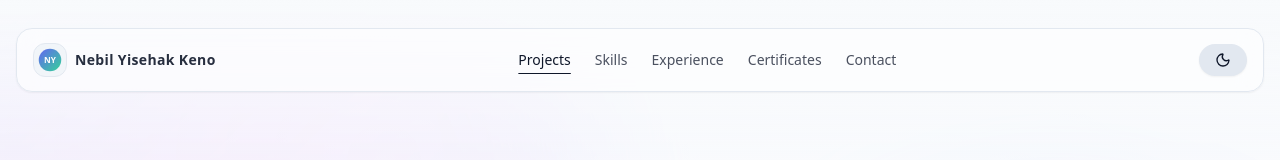
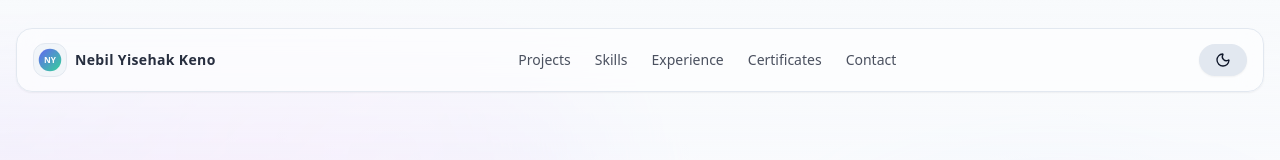
Before and after one commit to Nebil1/Nebil1.github.io, a React (Vite) app: page / in a window 1280 px wide. Shown: the top 160 px of the page. Built offline with nearby package versions, Linux system fonts and the light colour scheme.

Commit message:
updated for App.jsx

```diff
--- a/src/App.jsx
+++ b/src/App.jsx
@@ -109,34 +109,69 @@ export default function App() {
 
   useKeyboardNav({ containerRef, sectionIds, setDark, scrollToTop, scrollToEl, getCurrentSectionIndex });
 
-  // 🔥 Active section highlight (IntersectionObserver tied to scroll container)
+  // Active section highlight (IntersectionObserver tied to scroll container)
+  // Active section (highlight in navbar)
 const [active, setActive] = useState("home");
+
 useEffect(() => {
   const root = containerRef.current;
   if (!root) return;
 
-    const io = new IntersectionObserver(
-      (entries) => {
-        // Pick the section whose center is most visible
-        const visible = entries
-          .filter((e) => e.isIntersecting)
-          .sort((a, b) => b.intersectionRatio - a.intersectionRatio)[0];
-        if (visible?.target?.id) setActive(visible.target.id);
-      },
-      {
-        root,
-        threshold: [0.5],             // ~50% of section visible
-        rootMargin: "-10% 0px -40% 0px", // biases toward section center
+  const els = sectionIds.map((id) => document.getElementById(id)).filter(Boolean);
+  let raf = 0;
+
+  const updateActive = () => {
+    raf = 0;
+
+    const y = root.scrollTop;
+    const h = root.clientHeight;
+
+    // Home guard
+    if (y < 80) {
+      setActive("home");
+      return;
     }
-    );
 
-    sectionIds.forEach((id) => {
-      const el = document.getElementById(id);
-      if (el) io.observe(el);
-    });
+    // Footer-aware guard: only switch to footer when the center line is inside footer
+    const footerEl = document.getElementById("footer");
+    const footerTop = footerEl ? getElTop(footerEl, root) : Infinity;
+    const centerY = y + h * 0.35;
 
-    return () => io.disconnect();
-    // sectionIds is static; root is stable after first mount
+    if (centerY >= footerTop + 16) {
+      setActive("footer");
+      return;
+    }
+
+    // Pick the section whose TOP is closest to the center line
+    let bestId = "home";
+    let bestDist = Infinity;
+
+    for (const el of els) {
+      // Skip footer in the main competition so Contact can win near the bottom
+      if (el.id === "footer") continue;
+
+      const top = getElTop(el, root);
+      const dist = Math.abs(top - centerY);
+      if (dist < bestDist) {
+        bestDist = dist;
+        bestId = el.id;
+      }
+    }
+
+    setActive(bestId);
+  };
+
+  const onScroll = () => {
+    if (!raf) raf = requestAnimationFrame(updateActive);
+  };
+
+  root.addEventListener("scroll", onScroll, { passive: true });
+  updateActive();
+
+  return () => {
+    root.removeEventListener("scroll", onScroll);
+    if (raf) cancelAnimationFrame(raf);
+  };
 // eslint-disable-next-line react-hooks/exhaustive-deps
 }, []);
 
--- a/src/components/layout/Navbar.jsx
+++ b/src/components/layout/Navbar.jsx
@@ -29,9 +29,9 @@ export default function Navbar({ scrolled, dark, setDark, active }) {
           </span>
         </a>
 
-        <nav className="hidden items-center gap-6 text-sm sm:flex">
+        <nav className="hidden items-center gap-6 text-sm sm:flex" role="navigation" aria-label="Primary">
           {navItems.map(({ id, label }) => {
-            const isActive = active === id || (active === "home" && id === "projects"); // optional: highlight Projects near top
+            const isActive = active === id; // <- removed the home->projects fallback
             return (
               <a
                 key={id}
```
Lines whose indentation alone changed are shown as unchanged.
